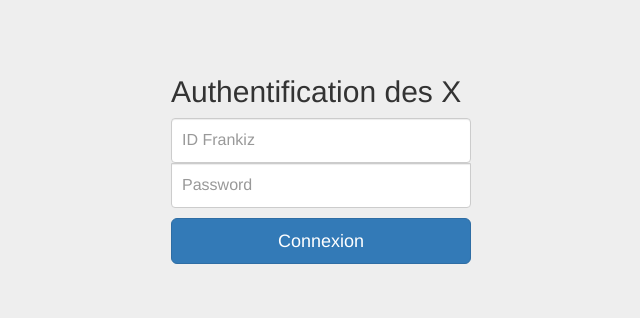
After one commit to demaze/pointgamma, a PHP site: page /signin.php in a window 1280 px wide. The commit adds this page. Shown: the top 318 px of the page, without its empty margins (319-959 px from the left). Run offline with PHP 8.4, Linux system fonts and the light colour scheme.

Commit message:
Add files via upload

```diff
--- a/PointGamma/content/content_bars.php
+++ b/PointGamma/content/content_bars.php
@@ -3,7 +3,7 @@
 function display() {
     global $dbh;
     //gestion de la connexion
-    if (isset($_GET['todo']) && $_GET['todo'] == 'login' && User::isValidUser($dbh, $_POST['login'], $_POST['mdp'])) {
+    if (isset($_GET['todo']) && $_GET['todo'] == 'login' && isset($_POST['login']) && isset($_POST['mdp']) && User::isValidUser($dbh, $_POST['login'], $_POST['mdp'])) {
         $_SESSION['login'] = $_POST['login'];
         $_SESSION['loggedIn'] = true;
     }
--- a/PointGamma/content/content_lasoiree.php
+++ b/PointGamma/content/content_lasoiree.php
@@ -19,3 +19,5 @@ function display() {
 END;
 }
 ?>
+
+<!-- Verifier la source de la video, mettre ou non le ..    -->
--- /dev/null
+++ b/PointGamma/css/signin.css
@@ -0,0 +1,39 @@
+body {
+  padding-top: 40px;
+  padding-bottom: 40px;
+  background-color: #eee;
+}
+
+.form-signin {
+  max-width: 330px;
+  padding: 15px;
+  margin: 0 auto;
+}
+.form-signin .form-signin-heading,
+.form-signin .checkbox {
+  margin-bottom: 10px;
+}
+.form-signin .checkbox {
+  font-weight: normal;
+}
+.form-signin .form-control {
+  position: relative;
+  height: auto;
+  -webkit-box-sizing: border-box;
+          box-sizing: border-box;
+  padding: 10px;
+  font-size: 16px;
+}
+.form-signin .form-control:focus {
+  z-index: 2;
+}
+.form-signin input[type="email"] {
+  margin-bottom: -1px;
+  border-bottom-right-radius: 0;
+  border-bottom-left-radius: 0;
+}
+.form-signin input[type="password"] {
+  margin-bottom: 10px;
+  border-top-left-radius: 0;
+  border-top-right-radius: 0;
+}
--- a/PointGamma/index.php
+++ b/PointGamma/index.php
@@ -8,7 +8,7 @@ require 'classes/User.php';
 $dbh = Database::connect();
 
 //gestion de la connexion
-if (isset($_GET['todo']) && $_GET['todo'] == 'login' && User::isValidUser($dbh, $_POST['login'], $_POST['mdp'])) {
+if (isset($_GET['todo']) && $_GET['todo'] == 'login' && isset($_POST['login']) && isset($_POST['mdp']) && User::isValidUser($dbh, $_POST['login'], $_POST['mdp'])) {
     $_SESSION['login'] = $_POST['login'];
     $_SESSION['loggedIn'] = true;
 }
@@ -47,6 +47,7 @@ if ($authorized) {
 
 echo "</div>";
 
+echo "<img id='fond' src='images/fond_bleu_25.png' style='position: absolute; left: 0px; top: 0px; height: 100%; width: 100%; opacity: 0.8; display: block;z-index:-10'>";
 
 generateHTMLFooter();
 ?>
--- a/PointGamma/nbproject/private/private.xml
+++ b/PointGamma/nbproject/private/private.xml
@@ -4,10 +4,7 @@
     <open-files xmlns="http://www.netbeans.org/ns/projectui-open-files/2">
         <group>
             <file>file:/opt/lampp/htdocs/PointGamma/css/perso.css</file>
-            <file>file:/opt/lampp/htdocs/PointGamma/classes/User.php</file>
             <file>file:/opt/lampp/htdocs/PointGamma/test.php</file>
-            <file>file:/opt/lampp/htdocs/PointGamma/utilities/dataGestion.php</file>
-            <file>file:/opt/lampp/htdocs/PointGamma/content/content_bars.php</file>
             <file>file:/opt/lampp/htdocs/PointGamma/index.php</file>
         </group>
     </open-files>
--- /dev/null
+++ b/PointGamma/signin.php
@@ -0,0 +1,33 @@
+<!DOCTYPE html>
+<html lang="en">
+  <head>
+    <meta charset="utf-8">
+    <meta name="viewport" content="width=device-width, initial-scale=1, shrink-to-fit=no">
+
+    <title>Signin Template for Bootstrap</title>
+
+    <!-- Bootstrap core CSS -->
+    <link href="css/bootstrap.min.css" rel="stylesheet">
+
+    <!-- Custom styles for this template -->
+    <link href="css/signin.css" rel="stylesheet">
+  </head>
+
+  <body>
+
+    <div class="container">
+
+      <form action='index.php?todo=login&page=bars' method='post' class="form-signin">
+        <h2 class="form-signin-heading">Authentification des X</h2>
+        <label for="inputLogin" class="sr-only">ID Frankiz</label>
+        <input type="text" name="login" class="form-control" placeholder="ID Frankiz" required>
+        <label for="inputPassword" class="sr-only">Mot de passe</label>
+        <input type="password" name="mdp" class="form-control" placeholder="Password" required>
+        <button class="btn btn-lg btn-primary btn-block" type="submit">Connexion</button>
+      </form>
+
+    </div>
+
+
+  </body>
+</html>
--- a/PointGamma/test.php
+++ b/PointGamma/test.php
@@ -4,12 +4,15 @@ require('utilities/generation.php');
 generateHTMLHeader("bars");
 ?>
 
-<div class="menu">
+<div class="menu" style="text-align: center">
     <div id="logo" class="menuItem" style="height:80px">
         <a href="index.php"><img alt="logo" src="images/logo.png" style="height:100%"/></a>
     </div>
 
     <div id="lasoiree" class='menuItem'><a href="index.php?page=lasoiree">La Soiree</a></div>
+    <div id="lasoiree2" class='menuItem'><a href="index.php?page=lasoiree">La Soiree</a></div>
+    <div id="lasoiree3" class='menuItem'><a href="index.php?page=lasoiree">La Soiree</a></div>
+    <div id="lasoiree4" class='menuItem'><a href="index.php?page=lasoiree">La Soiree</a></div>
 
     <button id="toggler" style="
             position:absolute;
@@ -23,6 +26,7 @@ generateHTMLHeader("bars");
     </button>
 </div>
 
+
 <?php
 generateHTMLFooter();
 ?>
--- a/PointGamma/utilities/generation.php
+++ b/PointGamma/utilities/generation.php
@@ -27,7 +27,7 @@ function generateHTMLFooter() { //ATTENTION : MODEIFIé POUR LE JUMBOTRON
     if (!isset($_SESSION['loggedIn']) || !$_SESSION['loggedIn']) {
         echo <<<END
     <div class="jumbotron footer">
-    <a href='connexion.php' style="font-size:100%; text-align: left">Connexion pour élèves polytechniciens</a>
+    <a href='signin.php' style="font-size:100%; text-align: left">Connexion pour élèves polytechniciens</a>
     </div>
 END;
     } else {
```
Also changed, not shown: PointGamma/content/content_billeterie.php (added, +53 -0 lines), PointGamma/content/content_lineup.php (added, +41 -0 lines), PointGamma/css/perso.css (+88 -4 lines), PointGamma/js/code.js (+4 -11 lines), PointGamma/images/Deficio.jpg (added), PointGamma/images/above-adventure-aerial-air.jpg (added), PointGamma/images/fond_bleu_25.png (added), PointGamma/images/fond_rouge_100.jpg (added), PointGamma/images/germanSuplex.jpg (added).
